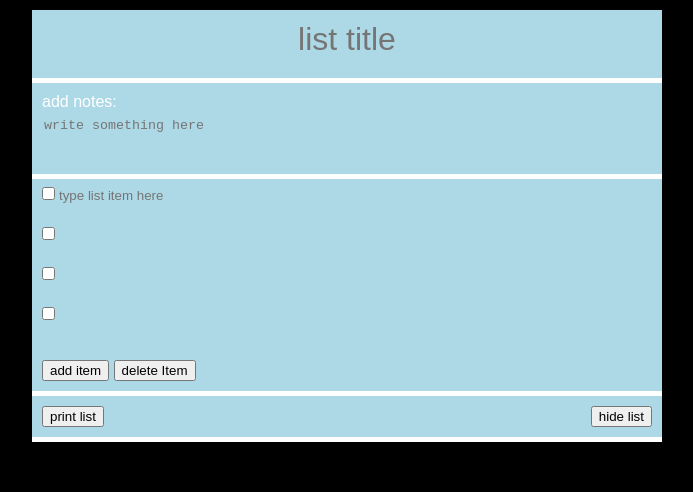
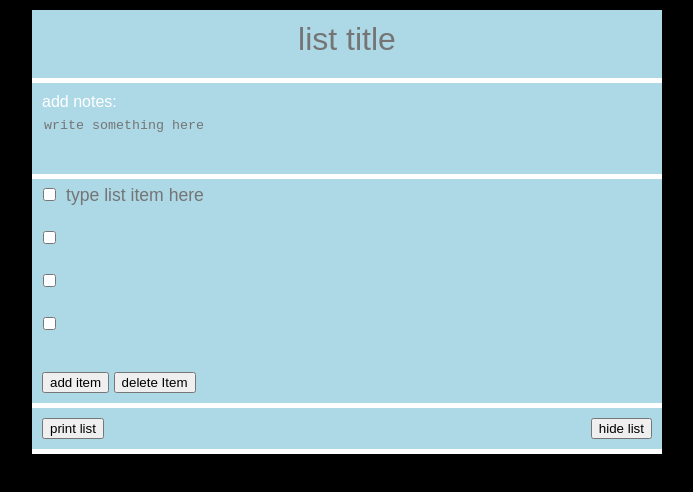
Before and after one commit to echai-11/my-mini-projects, a plain HTML site: page to-do-list/index.html in a window 1280 px wide. Shown: the whole page, without its empty margins (293-986 px from the left). Drawn offline with Linux system fonts and the light colour scheme.

Commit message:
list style for to do list edit

```diff
--- a/to-do-list/styles.css
+++ b/to-do-list/styles.css
@@ -81,8 +81,9 @@ li input{
     outline:none;
     background-color:lightblue;
     color:white;
-    padding:1px;
     margin-bottom:20px;
+    margin-left:5px;
+    font-size:1.1rem;
 }
 
 
```
